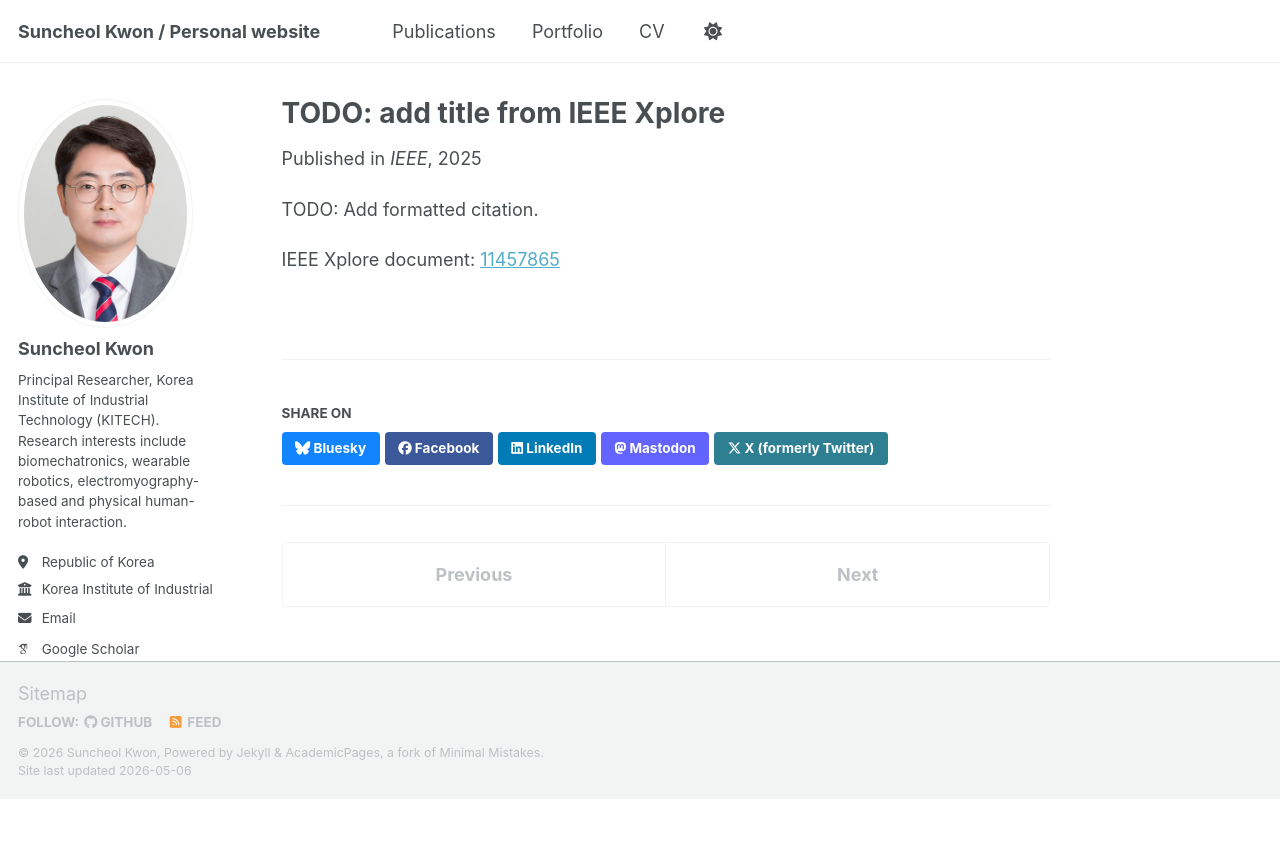
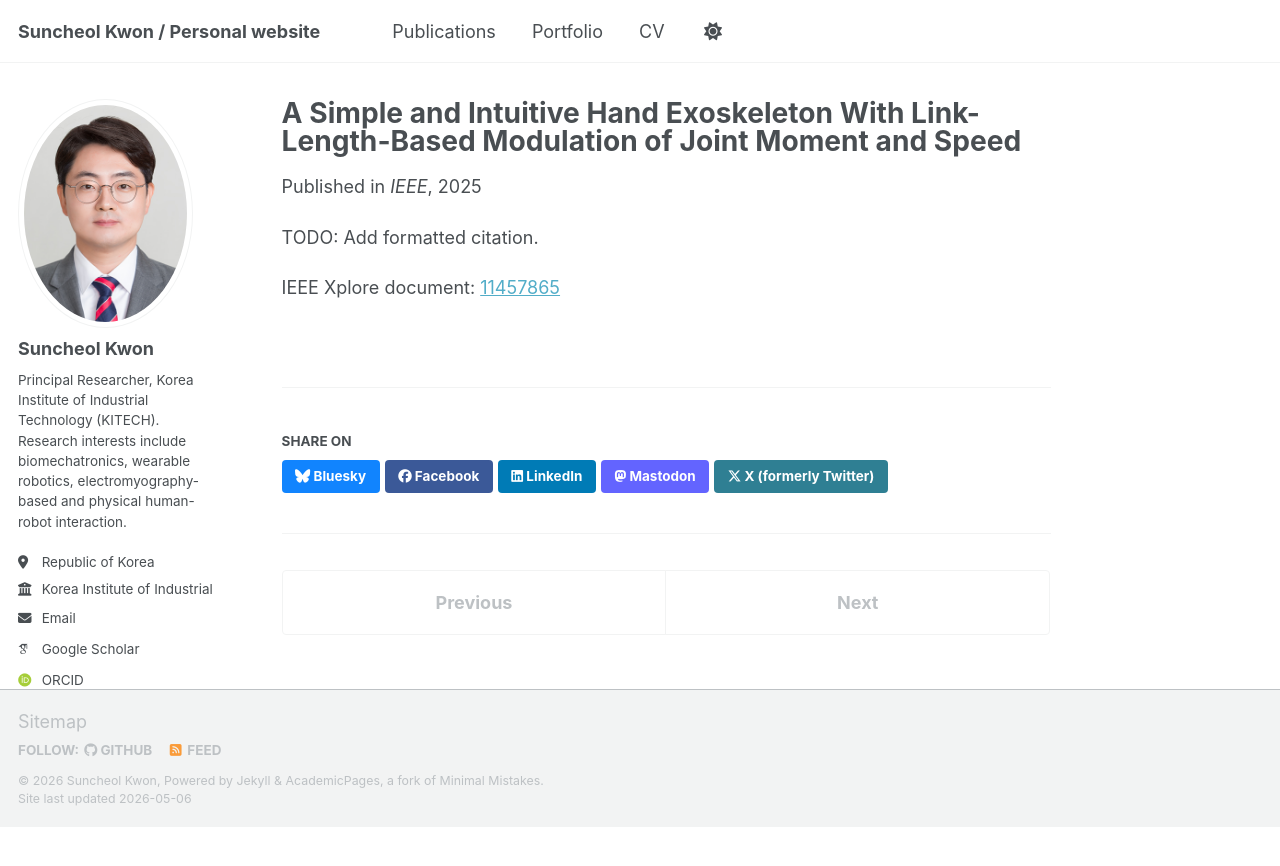
Before and after one commit to suncheolkwon/suncheolkwon.github.io, a Jekyll site: the page built from _publications/2026-2026ACCESS-handexo.md, in a window 1280 px wide. Shown: the top 866 px of the page. Built offline with Jekyll 4.4.1, drawn with Linux system fonts in a browser that asks for light colours; some web fonts are replaced; a script bundle is joined from its source files by our own code; library files that are not in the unit come from our copies; a file with an impossible date is left out.

Commit message:
Update and rename 2025-ieee-11457865.md to 2026-2026ACCESS-handexo.md

```diff
--- a/_publications/2025-ieee-11457865.md
+++ b/_publications/2026-2026ACCESS-handexo.md
@@ -1,8 +1,8 @@
 ---
-title: "TODO: add title from IEEE Xplore"
+title: "A Simple and Intuitive Hand Exoskeleton With Link-Length-Based Modulation of Joint Moment and Speed"
 collection: publications
 category: manuscripts # TODO: use "conferences" if this is a conference/proceedings paper
-permalink: /publication/2025-ieee-11457865
+permalink: /publication/2026-2026ACCESS-handexo
 excerpt: ""
 date: 2025-01-01 # TODO: replace with actual publication date if available
 venue: "IEEE" # TODO: replace with journal or conference name
```
